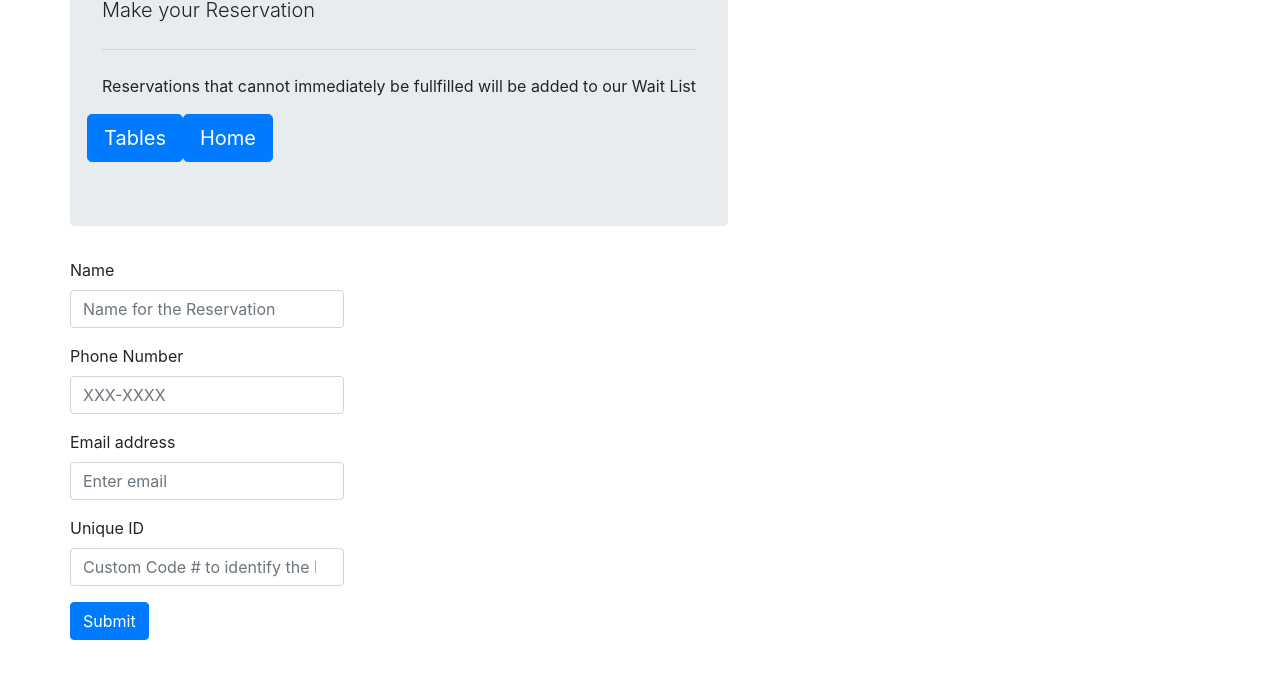
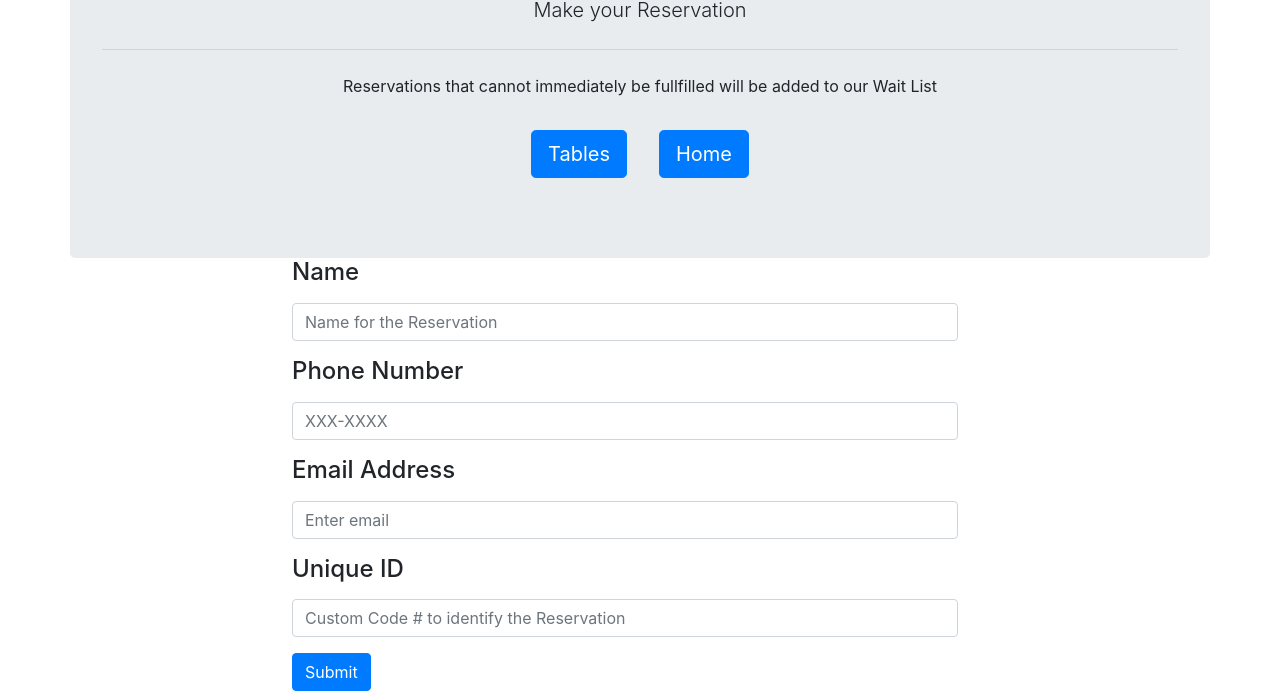
Before and after one commit to matt75kelly/Reservation-Activity, a plain HTML site: page reserve.html in a window 1280 px wide. Shown: the part 144-835 px from the top of the page. Before the commit the page ends 800 px from the top, so only its background shows below. Drawn offline with nearby package versions, Linux system fonts and the light colour scheme.

Commit message:
styled html

```diff
--- a/reserve.html
+++ b/reserve.html
@@ -13,33 +13,33 @@
   <body>
     <div class = "container">
       <div class = "row">
-        <div class="jumbotron">
-          <h1 class="display-4">Chez Bentley</h1>
-          <p class="lead">Make your Reservation</p>
+        <div class="jumbotron" style ="width: 100%; margin: 0 auto;">
+          <h1 class="display-4 text-center">Chez Bentley</h1>
+          <p class="lead text-center">Make your Reservation</p>
           <hr class="my-4">
-          <p>Reservations that cannot immediately be fullfilled will be added to our Wait List</p>
-          <div class = "row text-center">
-            <span><a class="btn btn-primary btn-lg" href="./tables" role="button">Tables</a></span>
-            <span><a class="btn btn-primary btn-lg" href="./" role="button">Home</a></span>
+          <p class="text-center">Reservations that cannot immediately be fullfilled will be added to our Wait List</p>
+          <div class = "row justify-content-center">
+            <div style = "margin:2vh 2vh"><a class="btn btn-primary btn-lg" href="./tables" role="button">Tables</a></div>
+            <div style = "margin:2vh 2vh"><a class="btn btn-primary btn-lg" href="./" role="button">Home</a></div>
           </div>
         </div>
       </div>
-      <div class = "row">
-        <form>
+      <div class = "row justify-content-center" style = "width: 100%">
+        <form  style="width: 60%">
           <div class="form-group">
-            <label for="reserve_name">Name</label>
+            <label class="text-center"for="reserve_name"><h4>Name</h4></label>
             <input type="input" class="form-control" id="reserve_name" placeholder="Name for the Reservation">
           </div>
           <div class="form-group">
-            <label for="reserve_phone">Phone Number</label>
+            <label class="text-center"for="reserve_phone"><h4>Phone Number</h4></label>
             <input type="tel" class="form-control" id="reserve_phone" placeholder="XXX-XXXX">
           </div>
           <div class="form-group">
-            <label for="reserve_email">Email address</label>
+            <label class="text-center"for="reserve_email"><h4>Email Address</h4></label>
             <input type="email" class="form-control" id="reserve_email" placeholder="Enter email">
           </div>
           <div class="form-group">
-            <label for="reserve_uniqueID">Unique ID</label>
+            <label class="text-center"for="reserve_uniqueID"><h4>Unique ID</h4></label>
             <input type="number" class="form-control" id="reserve_uniqueID" placeholder="Custom Code # to identify the Reservation">
           </div>
           <button type="submit" class="btn btn-primary submit">Submit</button>
```
Also changed, not shown: index.html (+8 -7 lines), reservations.js (+1 -23 lines), tables.html (+10 -9 lines).
